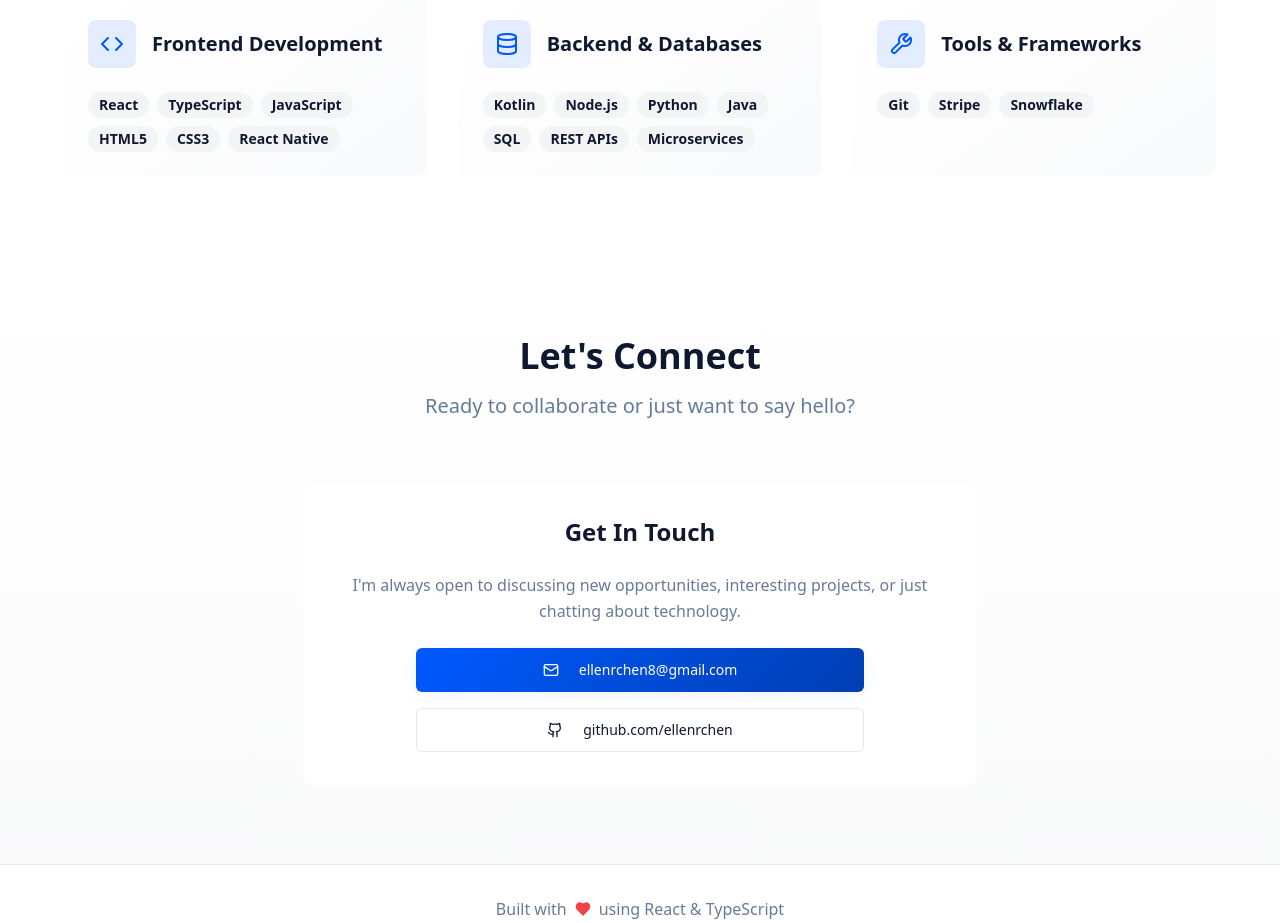
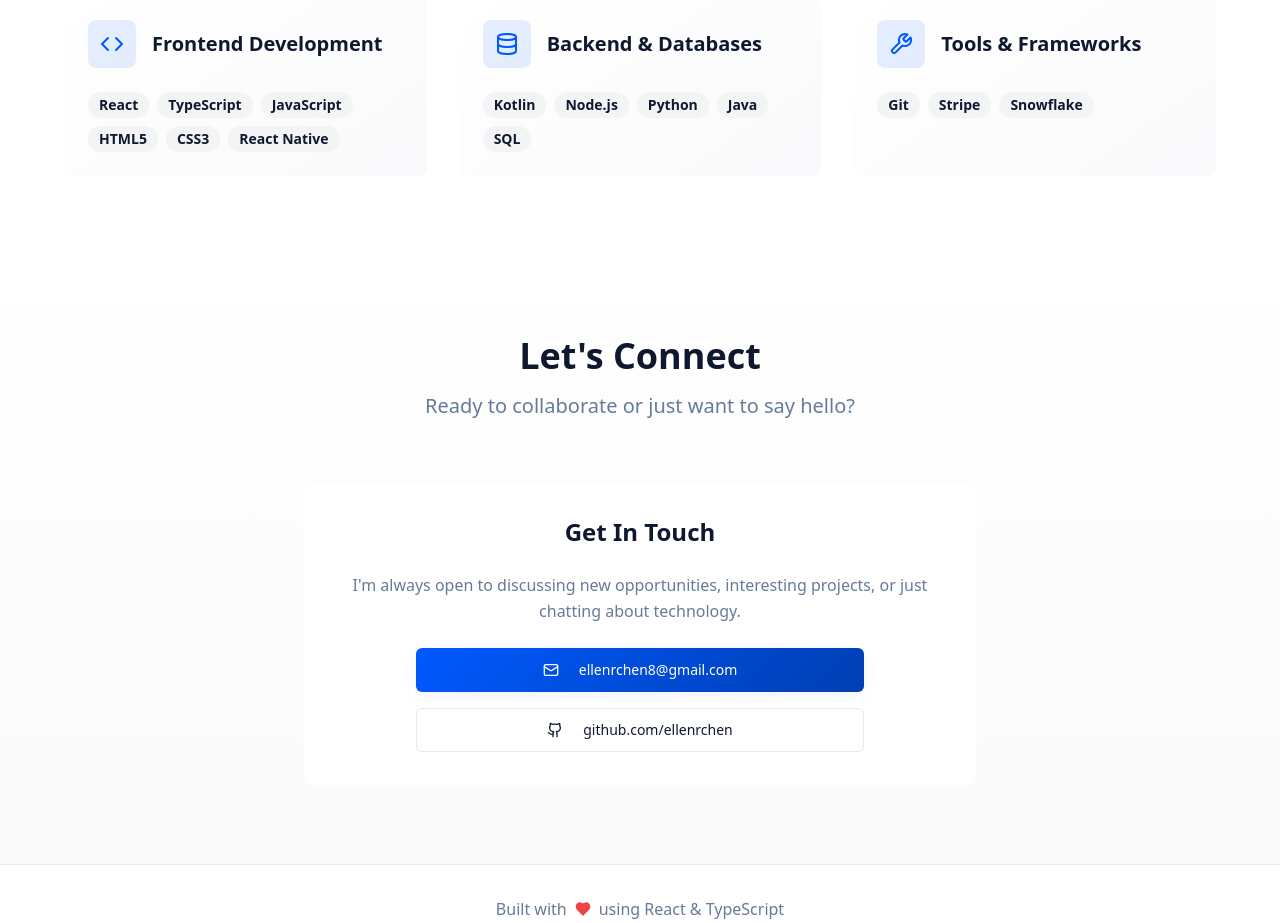
Before and after one commit to ellenrchen/ellen-chen, a React (Vite) app: page / in a window 1280 px wide. Shown: the part 3820-4743 px from the top of the page. Built offline with nearby package versions, Linux system fonts and the light colour scheme.

Commit message:
Code edited in Lovable Code Editor
Edited UI in Lovable

```diff
--- a/src/components/Skills.tsx
+++ b/src/components/Skills.tsx
@@ -12,7 +12,7 @@ const Skills = () => {
     {
       icon: Database,
       title: "Backend & Databases",
-      skills: ["Kotlin", "Node.js", "Python", "Java", "SQL", "REST APIs", "Microservices"]
+      skills: ["Kotlin", "Node.js", "Python", "Java", "SQL"]
     },
     {
       icon: Wrench,
```
